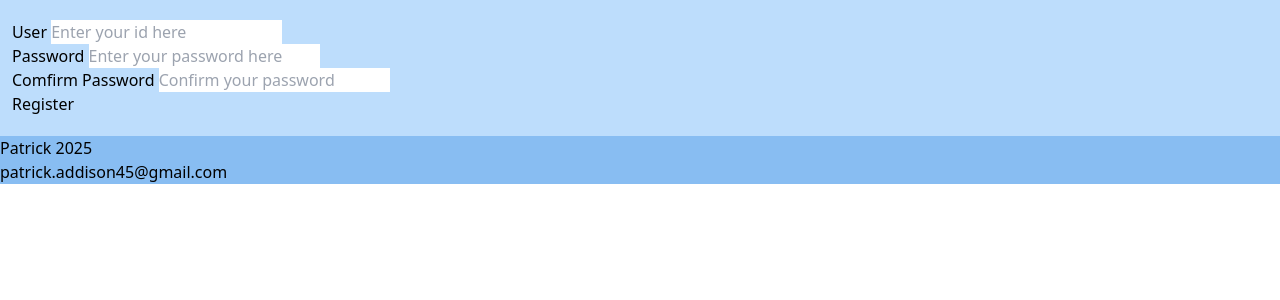
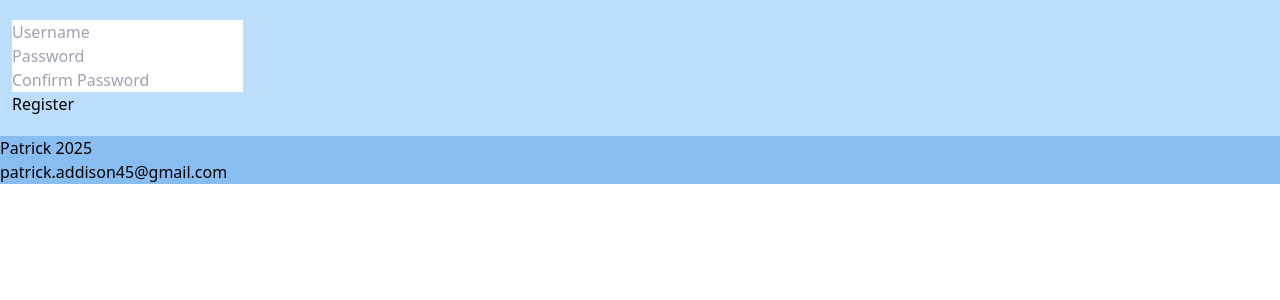
Before and after one commit to c-un-cygne/mm_site, a Flask app: page /publish in a window 1280 px wide. Shown: the part 164-464 px from the top of the page. Run offline with Flask 3, Linux system fonts and the light colour scheme; some libraries are stand-ins or nearby versions.

Commit message:
cleaned up login and register pages

```diff
--- a/templates/login.html
+++ b/templates/login.html
@@ -8,12 +8,10 @@
 {% endif %}
     <form method="POST" action = "{{url_for('login')}}">
         <div>
-            <label>User</label>
-            <input name="user" type = "text" placeholder="Enter your id here">
+            <input name="user" type = "text" placeholder="Username">
         </div>
         <div>
-            <label>Password</label>
-            <input name="password" type = "password" placeholder="Enter your password here">
+            <input name="password" type = "password" placeholder="Password">
         </div>
         <div>
             <button type="submit">Log In</button>
--- a/templates/register.html
+++ b/templates/register.html
@@ -7,16 +7,13 @@
 
     <form method="POST" action = "{{url_for('register')}}">
         <div>
-            <label>User</label>
-            <input name="user" type = "text" placeholder="Enter your id here">
+            <input name="user" type = "text" placeholder="Username">
         </div>
         <div>
-            <label>Password</label>
-            <input name="password" type = "password" placeholder="Enter your password here">
+            <input name="password" type = "password" placeholder="Password">
         </div>
         <div>
-            <label>Comfirm Password</label>
-            <input name="confirm_password" type = "password" placeholder="Confirm your password">
+            <input name="confirm_password" type = "password" placeholder="Confirm Password">
         </div>
         <div>
             <button type="submit">Register</button>
```
